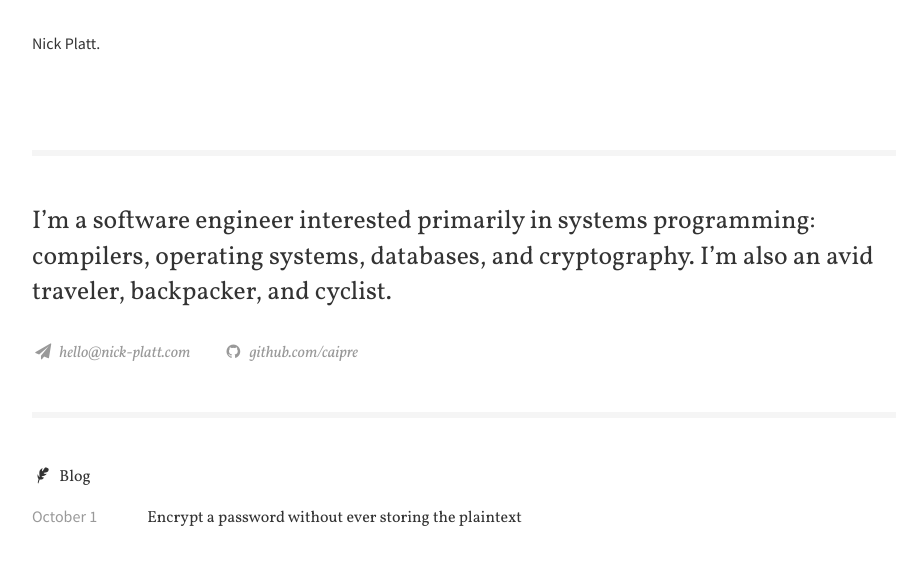
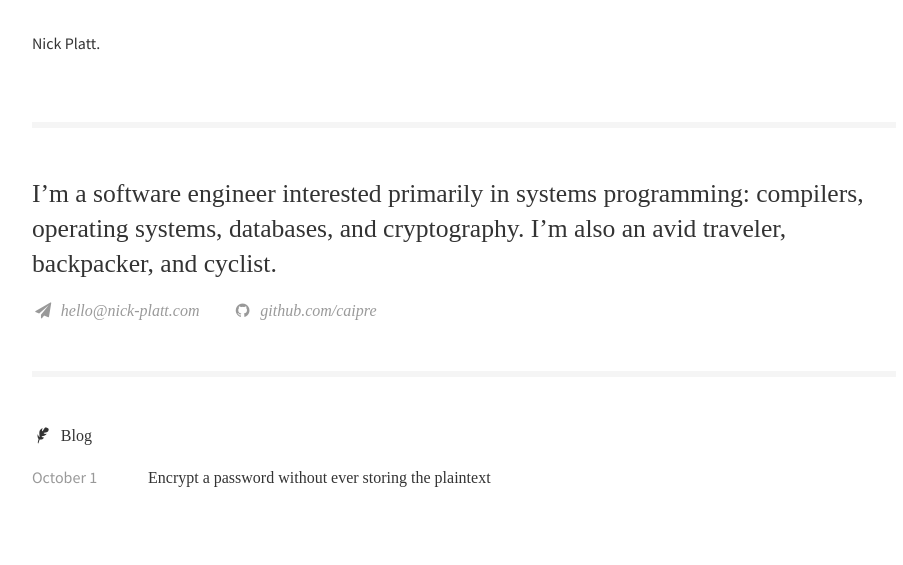
Before and after one commit to caipre/caipre.github.io, a Jekyll site: the page built from index.html, in a window 1280 px wide. Shown: the top 565 px of the page, without its empty margins (176-1079 px from the left). Built offline with Jekyll 4.4.1, drawn with Linux system fonts in a browser that asks for light colours; some web fonts are replaced.

Commit message:
change serif font, standardize margins

```diff
--- a/_layouts/default.html
+++ b/_layouts/default.html
@@ -14,8 +14,8 @@
       <meta name="MobileOptimized" content="320" />
       <meta name="viewport" content="width=device-width, initial-scale=1.0" />
 
-      <link href="https://fonts.googleapis.com/css?family=Source+Sans+Pro:400|Vollkorn:400,400italic" rel="stylesheet">
       {% comment %} <script type="text/javascript" src="/assets/js/live.js"></script> {% endcomment %}
+      <link href="https://fonts.googleapis.com/css?family=Source+Sans+Pro:400|Gentium+Book+Basic:400,400italic" rel="stylesheet">
       <link rel="stylesheet" href="/assets/css/core.css" />
    </head>
 
--- a/_sass/_constants.scss
+++ b/_sass/_constants.scss
@@ -1,11 +1,12 @@
 $background-color: rgb(255, 255, 255);
 $primary-color: rgb(13,71,161);
 
-$font-serif: 'vollkorn', serif;
+$font-serif: 'gentium book basic', serif;
 $font-sans: 'source sans pro', sans-serif;
 
-$standard-margin: 3rem;
-$short-margin: 1rem;
+$oversize-margin: 3rem;
+$standard-margin: 1.2rem;
+$short-margin: 0.6rem;
 
 $font-small: 0.8rem;
 
--- a/_sass/_main.scss
+++ b/_sass/_main.scss
@@ -1,11 +1,11 @@
-span[class^="icon-"]::before { margin-right: 0.5rem; }
+span[class^="icon-"]::before { margin-right: $short-margin; }
 
 #about {
    hr {
       background-color: rgba(0,0,0,0.04);
       border: 0 solid rgba(0,0,0,0.1);
       height: 6px;
-      margin: $standard-margin 0;
+      margin: $oversize-margin 0;
    }
 
    hr.top { border-width: 0px 0 0 0; }
@@ -14,7 +14,7 @@ span[class^="icon-"]::before { margin-right: 0.5rem; }
    header {
       font-size: 1.6rem;
       line-height: 2.2rem;
-      margin-bottom: 2rem;
+      margin-bottom: $standard-margin;
    }
 
    address {
@@ -30,7 +30,7 @@ span[class^="icon-"]::before { margin-right: 0.5rem; }
 
 #posts {
    header{
-      margin-bottom: $short-margin;
+      margin-bottom: $standard-margin;
    }
 
    ul {
--- a/_sass/_post.scss
+++ b/_sass/_post.scss
@@ -1,16 +1,16 @@
 article {
    h1 {
       @extend .font-sans;
+      margin-bottom: $short-margin;
    }
+
    .meta {
       @extend .font-sans;
       color: $secondary-text-color;
-      margin-bottom: 2rem;
+      margin-bottom: $standard-margin;
    }
 
    p {
-      line-height: 2em;
-
       a, a:link, a:visited {
          text-decoration: underline;
       }
```
